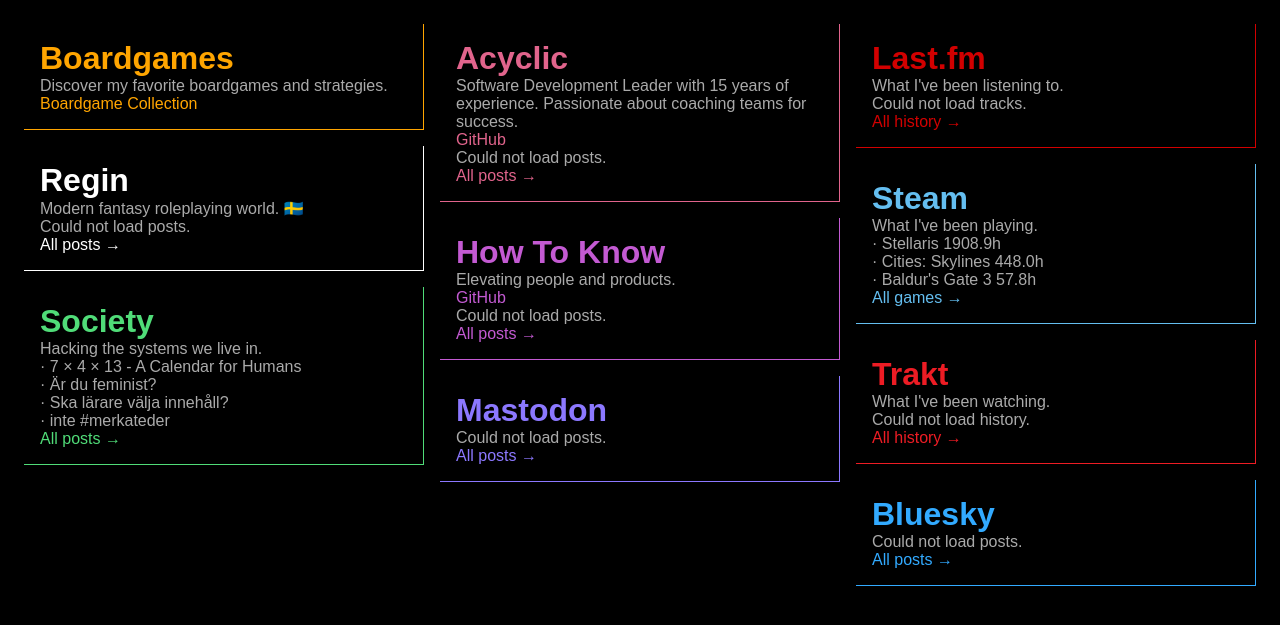
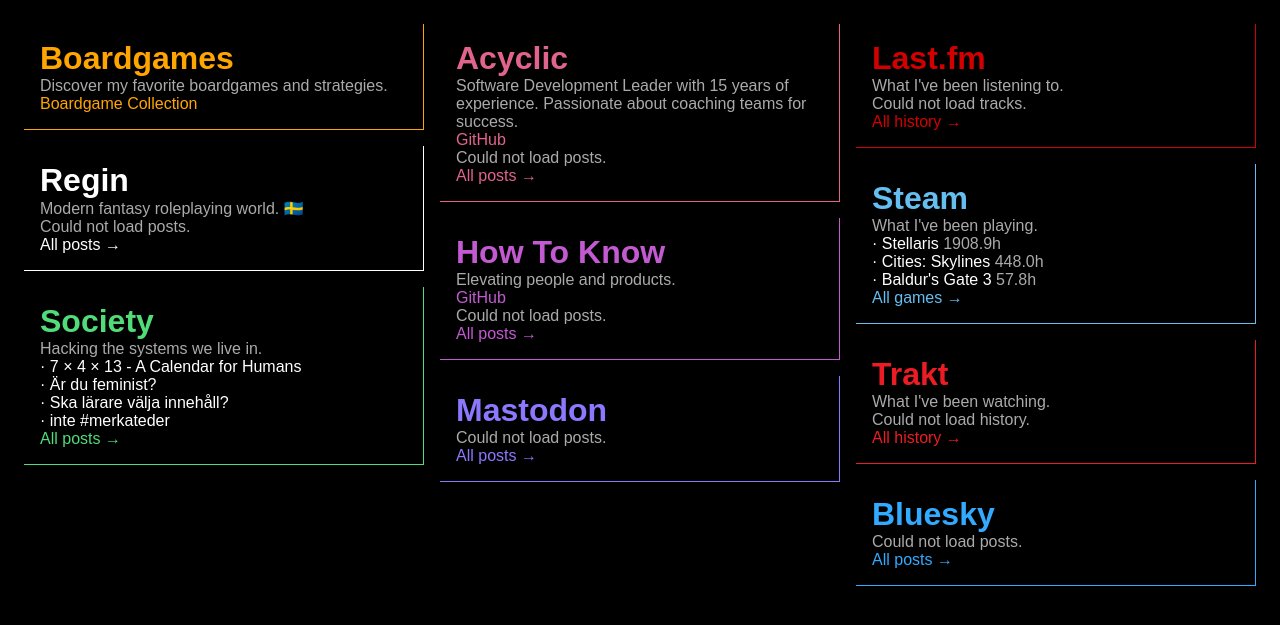
Before and after one commit to paven/paven.github.com, a Jekyll site: the page built from index.html, in a window 1280 px wide. Shown: the top 625 px of the page. Built offline with Jekyll 4.4.1, drawn with Linux system fonts in a browser that asks for light colours.

Commit message:
Post links white to differentiate from grey body text

```diff
--- a/index.html
+++ b/index.html
@@ -65,7 +65,7 @@
             --column-color: rgb(140, 120, 255);
         }
         .column a {
-            color: #aaa;
+            color: white;
         }
         .column > a {
             color: var(--column-color);
```
